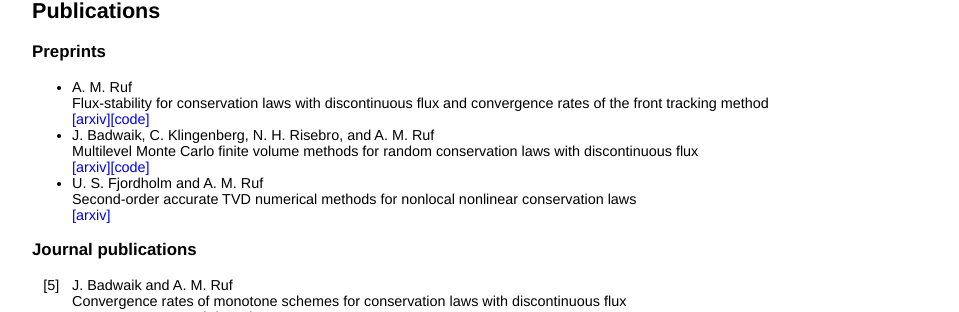
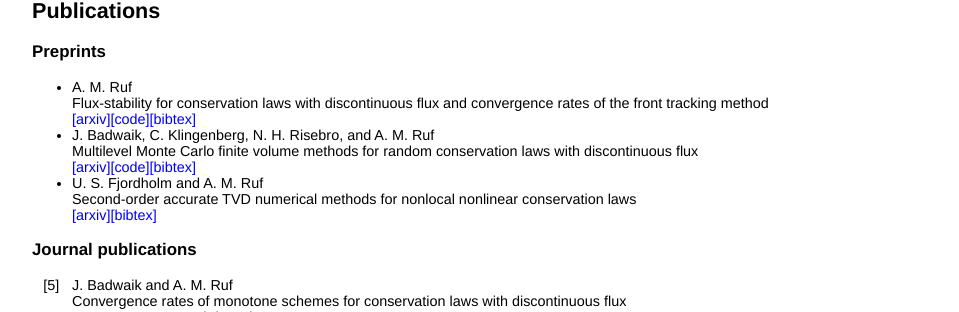
Before and after one commit to adrianmruf/adrianmruf.github.io, a Jekyll site: the page built from index.html, in a window 1280 px wide. Shown: the part 825-1137 px from the top of the page, without its empty margins (160-1119 px from the left). Built offline with Jekyll 4.4.1, drawn with Linux system fonts in a browser that asks for light colours; some of the changed lines change nothing that is shown.

Commit message:
Update index.html

```diff
--- a/index.html
+++ b/index.html
@@ -82,13 +82,43 @@ th {
 	<h3>Preprints</h3>
 	<ul>
 	<li>A. M. Ruf<br>Flux-stability for conservation laws with discontinuous flux and convergence rates of the front tracking method<br>
-		<a href="https://arxiv.org/abs/2008.08320">[arxiv]</a><a href="https://github.com/adrianmruf/FT-discontinuous-flux">[code]</a>
+		<a href="https://arxiv.org/abs/2008.08320">[arxiv]</a><a href="https://github.com/adrianmruf/FT-discontinuous-flux">[code]</a><button type='button' onclick="toggleText('paper8')">[bibtex]</button>
+		<pre id='paper8' style='display: none'><code>
+		@misc{ruf2020fluxstability,
+			title={Flux-stability for conservation laws with discontinuous flux and convergence rates of the front tracking method},
+			author={Ruf, Adrian M.},
+			year={2020},
+			eprint={2008.08320},
+			archivePrefix={arXiv},
+			primaryClass={math.NA}
+		}
+		</code></pre>
 		</li>
 	<li>J. Badwaik, C. Klingenberg, N. H. Risebro, and A. M. Ruf<br>Multilevel Monte Carlo finite volume methods for random conservation laws with discontinuous flux<br>
-		<a href="https://arxiv.org/abs/1906.08991">[arxiv]</a><a href="https://github.com/adrianmruf/MLMC_discontinuous_flux">[code]</a>
+		<a href="https://arxiv.org/abs/1906.08991">[arxiv]</a><a href="https://github.com/adrianmruf/MLMC_discontinuous_flux">[code]</a><button type='button' onclick="toggleText('paper7')">[bibtex]</button>
+		<pre id='paper7' style='display: none'><code>
+		@misc{badwaik2020multilevel,
+     			title={Multilevel {M}onte {C}arlo Finite Volume Methods for Random Conservation Laws with Discontinuous Flux},
+			author={Badwaik, Jayesh and Klingenberg, Christian and Risebro, Nils Henrik and Ruf, Adrian M.},
+			year={2020},
+			eprint={1906.08991},
+			archivePrefix={arXiv},
+			primaryClass={math.NA}
+		}
+		</code></pre>
 		</li>
 	<li>U. S. Fjordholm and A. M. Ruf<br>Second-order accurate TVD numerical methods for nonlocal nonlinear conservation laws<br>
-		<a href="https://arxiv.org/abs/2008.08326">[arxiv]</a>
+		<a href="https://arxiv.org/abs/2008.08326">[arxiv]</a><button type='button' onclick="toggleText('paper6')">[bibtex]</button>
+		<pre id='paper6' style='display: none'><code>
+		@misc{fjordholm2020,
+		      title={Second-order accurate {TVD} numerical methods for nonlocal nonlinear conservation laws},
+		      author={Fjordholm, Ulrik Skre and Ruf, Adrian M.},
+		      year={2020},
+		      eprint={2008.08326},
+		      archivePrefix={arXiv},
+		      primaryClass={math.NA}
+		}
+		</code></pre>
 		</li>
 	</ul>
 
@@ -160,7 +190,7 @@ th {
 		<a href="https://arxiv.org/abs/1805.07255">[arxiv]</a><a href="https://link.springer.com/article/10.1007%2Fs10543-019-00746-7">[journal]</a><a href="https://github.com/adrianmruf/adrianmruf.github.io/blob/master/code/OH_with_bc.py">[code]</a><button type='button' onclick="toggleText('paper2')">[bibtex]</button>
 		<pre id='paper2' style='display: none'><code>
 			@article{Ridder2019,
-				Author = {Ridder, J. and Ruf, A. M.},
+				Author = {Ridder, J. and Ruf, Adrian M.},
 				Doi = {10.1007/s10543-019-00746-7},
 				Id = {Ridder2019},
 				Isbn = {1572-9125},
@@ -180,7 +210,7 @@ th {
 		<em>Z. Angew. Math. Phys.</em> (2017) 68: 118<br><a href="https://arxiv.org/abs/1804.03612">[arxiv]</a><a href="https://link.springer.com/article/10.1007%2Fs00033-017-0863-z">[journal]</a><button type='button' onclick="toggleText('paper1')">[bibtex]</button>
 		<pre id='paper1' style='display: none'><code>
 			@article{Ruf2017,
-			Author = {Ruf, A.  M. },
+			Author = {Ruf, Adrian  M.},
 			Doi = {10.1007/s00033-017-0863-z},
 			Id = {Ruf2017},
 			Isbn = {1420-9039},
```
